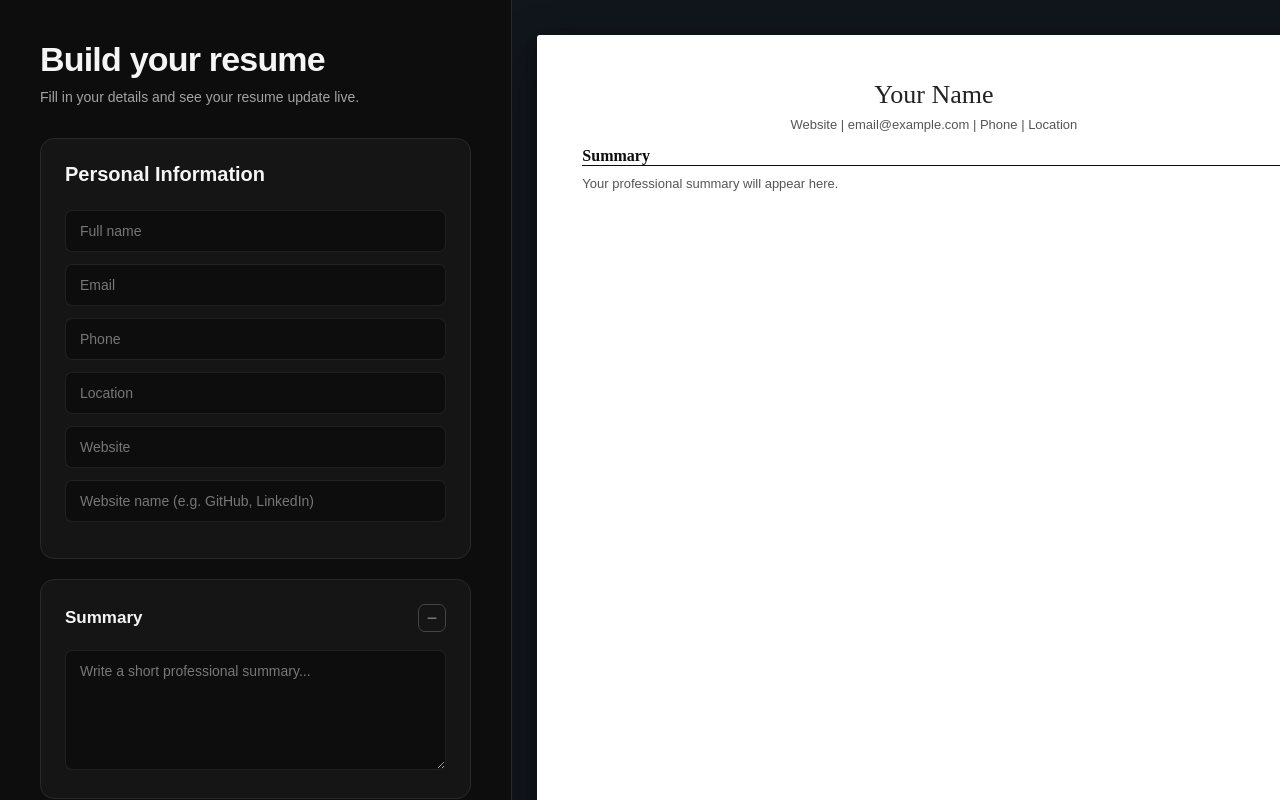
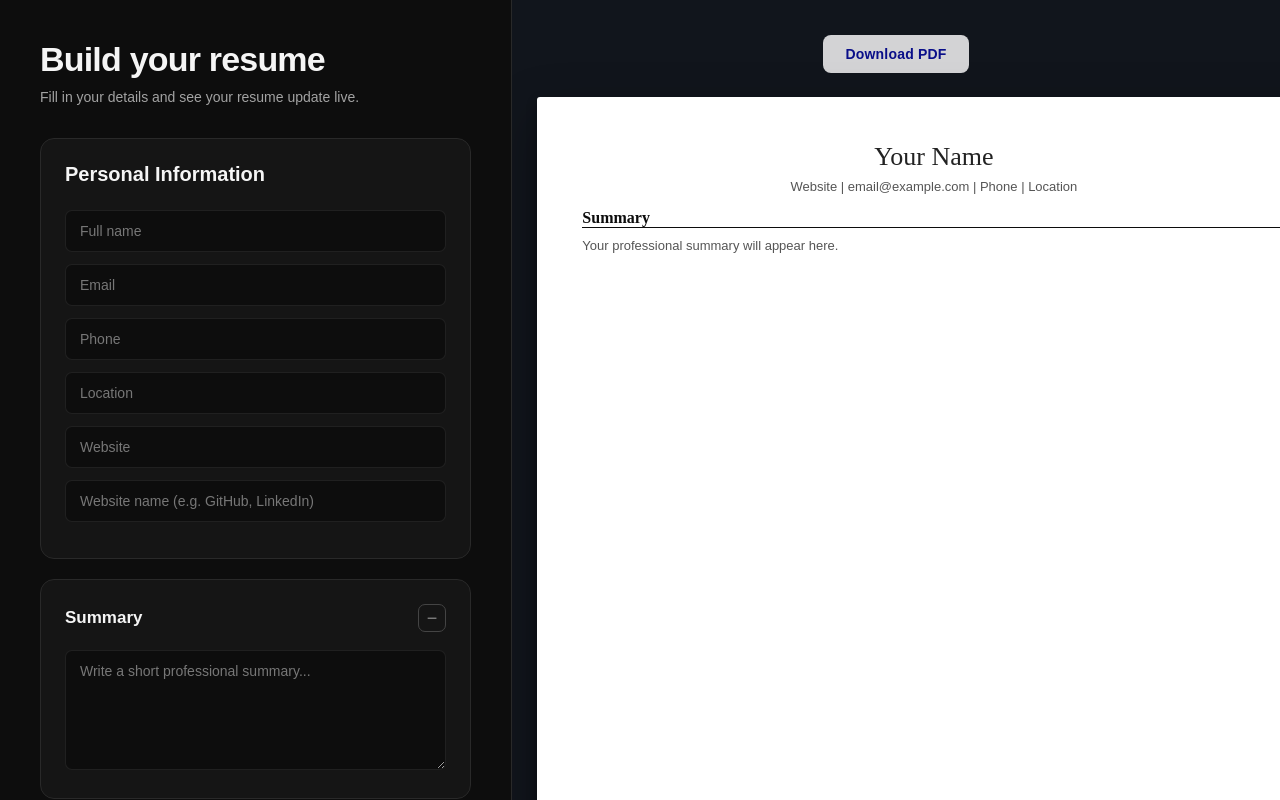
Before and after one commit to devanshi-29/DraftCV, a React (Vite) app: page /builder in a window 1280 px wide. Built offline with nearby package versions, Linux system fonts and the light colour scheme.

Commit message:
Download PDF option added

```diff
--- a/package.json
+++ b/package.json
@@ -10,6 +10,9 @@
     "preview": "vite preview"
   },
   "dependencies": {
+    "html2canvas": "^1.4.1",
+    "html2pdf.js": "^0.14.0",
+    "jspdf": "^4.2.1",
     "react": "^19.2.8",
     "react-dom": "^19.2.8",
     "react-hook-form": "^7.85.0",
--- a/src/pages/Builder.css
+++ b/src/pages/Builder.css
@@ -689,3 +689,42 @@
     overflow: hidden;
   }
 }
+
+.download-pdf-btn {
+  display: block;
+  margin: 0 auto 24px;
+  padding: 11px 22px;
+
+  background: #d3d3d5;
+  color: #090e89;
+
+  border: none;
+  border-radius: 8px;
+
+  font-size: 14px;
+  font-weight: 600;
+  letter-spacing: 0.2px;
+
+  cursor: pointer;
+
+  transition:
+    background-color 0.2s ease,
+    transform 0.2s ease,
+    box-shadow 0.2s ease;
+}
+
+.download-pdf-btn:hover {
+  color: #12028a;
+  background: #9de5fc;
+  transform: translateY(-1px);
+  box-shadow: 0 6px 16px rgba(29, 78, 216, 0.25);
+}
+
+.download-pdf-btn:active {
+  transform: translateY(0);
+}
+
+.download-pdf-btn:focus-visible {
+  outline: 2px solid #60a5fa;
+  outline-offset: 3px;
+}
--- a/src/pages/Builder.jsx
+++ b/src/pages/Builder.jsx
@@ -1,6 +1,7 @@
 import { useEffect, useLayoutEffect, useRef, useState } from "react";
 import { useForm, useFieldArray } from "react-hook-form";
-
+import html2canvas from "html2canvas";
+import { jsPDF } from "jspdf";
 import "./Builder.css";
 
 const PAGE_HEIGHT_MM = 297;
@@ -14,6 +15,48 @@ const Builder = () => {
     control,
     formState: { errors }
   } = useForm({ mode: "onBlur" });
+
+
+  const downloadPDF = async () => {
+  const pages = document.querySelectorAll(
+  ".resume-pages .resume-preview"
+);
+
+  if (!pages.length) return;
+
+  const pdf = new jsPDF({
+    unit: "mm",
+    format: "a4",
+    orientation: "portrait"
+  });
+
+  for (let i = 0; i < pages.length; i++) {
+    const canvas = await html2canvas(pages[i], {
+      scale: 2,
+      useCORS: true,
+      backgroundColor: "#ffffff"
+    });
+
+    const imgData = canvas.toDataURL("image/jpeg", 0.98);
+
+    if (i > 0) {
+      pdf.addPage();
+    }
+
+    pdf.addImage(
+      imgData,
+      "JPEG",
+      0,
+      0,
+      210,
+      297
+    );
+  }
+
+  pdf.save("my-resume.pdf");
+};
+
+
 
   const [sections, setSections] = useState(["summary"]);
   const [pageGroups, setPageGroups] = useState([]);
@@ -971,6 +1014,12 @@ const currentPageBottom =
 
       {/* RIGHT SIDE - PAGINATED A4 PREVIEW */}
       <div className="builder-preview">
+        <button type="button"
+        className="download-pdf-btn"
+        onClick={downloadPDF}
+        >
+          Download PDF
+        </button>
         <div className="resume-pages">
           {pageGroups.map((group, pageIndex) => (
             <div className="resume-page-wrapper" key={pageIndex}>
```
Also changed, not shown: 1 other file (tests, documents, lock files or other folders).
